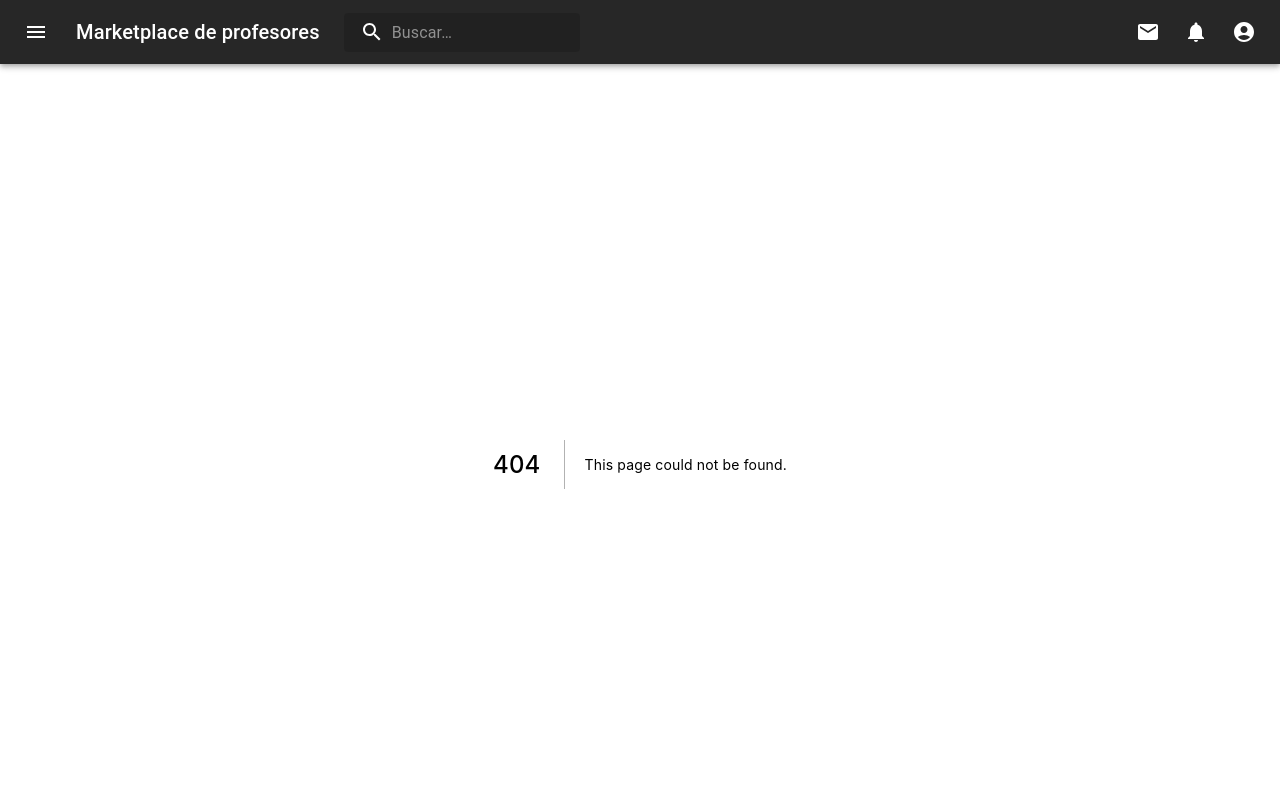
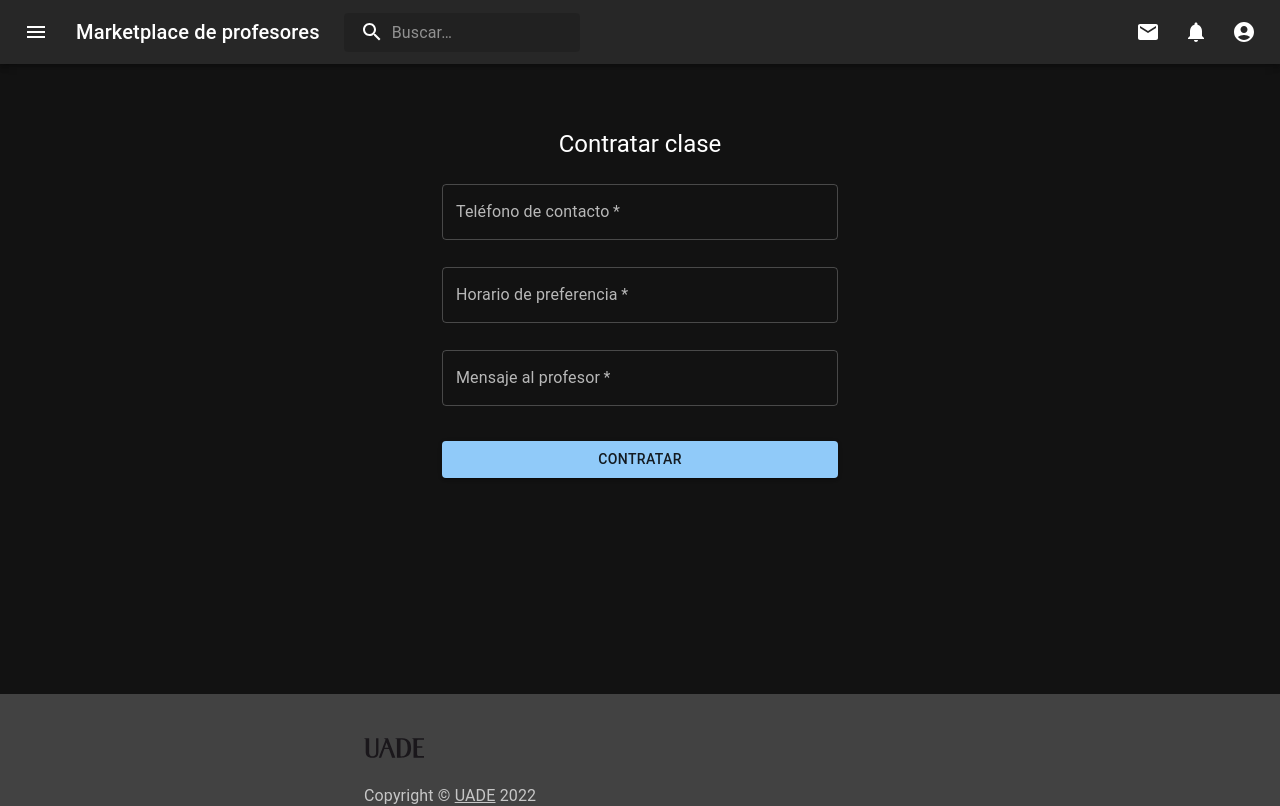
Before and after one commit to 3nu3l/marketplace-profesores-particulares, a Next.js app in the folder frontend/: page /classBuy in a window 1280 px wide. Before the commit this address had no page. Shown: the top 806 px of the page. Built offline with nearby package versions, Linux system fonts and the light colour scheme.

Commit message:
Added class buy page

```diff
--- /dev/null
+++ b/frontend/pages/classBuy.tsx
@@ -0,0 +1,116 @@
+import * as React from 'react';
+import Avatar from '@mui/material/Avatar';
+import Button from '@mui/material/Button';
+import CssBaseline from '@mui/material/CssBaseline';
+import TextField from '@mui/material/TextField';
+import FormControlLabel from '@mui/material/FormControlLabel';
+import Checkbox from '@mui/material/Checkbox';
+import Link from '@mui/material/Link';
+import Grid from '@mui/material/Grid';
+import Box from '@mui/material/Box';
+import LockOutlinedIcon from '@mui/icons-material/LockOutlined';
+import Typography from '@mui/material/Typography';
+import Container from '@mui/material/Container';
+import { InputAdornment, IconButton } from '@mui/material';
+import { Visibility, VisibilityOff } from '@mui/icons-material';
+
+export default function ClassBuy() {
+    const phoneRegex = /^[0-9,+]*$/
+    const [phoneNumber, setPhoneNumber] = React.useState("");
+    const [errorphoneNumber, setErrorPhoneNumber] = React.useState(false);
+
+    const [schedule, setSchedule] = React.useState("");
+    const [errorSchedule, setErrorSchedule] = React.useState(false);
+
+    const [message, setMessage] = React.useState("");
+    const [errorMessage, setErrorMessage] = React.useState(false);
+
+    const handleSubmit = (event: React.FormEvent<HTMLFormElement>) => {
+        event.preventDefault();
+        const data = new FormData(event.currentTarget);
+
+        if (phoneNumber.trim().length === 0 || !phoneNumber.match(phoneRegex))
+            setErrorPhoneNumber(true);
+        else
+            setErrorPhoneNumber(false);
+
+        if (schedule.trim().length === 0)
+            setErrorSchedule(true);
+        else
+            setErrorSchedule(false);
+
+        if (message.trim().length === 0)
+            setErrorMessage(true);
+        else
+            setErrorMessage(false);
+    };
+
+    return (
+        <Container component="main" maxWidth="xs">
+        <CssBaseline />
+        <Box
+            sx={{
+            marginTop: 8,
+            marginBottom: 25,
+            display: 'flex',
+            flexDirection: 'column',
+            alignItems: 'center',
+            }}
+        >
+            <Typography component="h1" variant="h5">
+            Contratar clase
+            </Typography>
+            <Box component="form" onSubmit={handleSubmit} noValidate sx={{ mt: 1 }}>
+            <TextField
+                margin="normal"
+                required
+                fullWidth
+                id="phoneNumber"
+                label="Teléfono de contacto"
+                name="phoneNumber"
+                autoComplete="phone"
+                error={errorphoneNumber}
+                helperText={errorphoneNumber ?
+                <>El formato de telefono es incorrecto. Ejemplo: +5491187654321</> : <></>}
+                onChange={(event) => setPhoneNumber(event.target.value)}
+                value={phoneNumber}
+            />
+            <TextField
+                margin="normal"
+                required
+                fullWidth
+                name="schedule"
+                label="Horario de preferencia"
+                id="schedule"
+                error={errorSchedule}
+                helperText={errorSchedule ?
+                <>No debe quedar vacío</> : <></>}
+                onChange={(event) => setSchedule(event.target.value)}
+                value={schedule}
+            />
+            <TextField
+                margin="normal"
+                required
+                fullWidth
+                name="message"
+                label="Mensaje al profesor"
+                id="message"
+                error={errorMessage}
+                helperText={errorMessage ?
+                <>No debe quedar vacío</> : <></>}
+                onChange={(event) => setMessage(event.target.value)}
+                value={message}
+            />
+            <Button
+                type="submit"
+                fullWidth
+                variant="contained"
+                sx={{ mt: 3, mb: 2 }}
+            >
+                Contratar
+            </Button>
+            </Box>
+        </Box>
+        </Container>
+    );
+}
--- a/frontend/pages/classDetails.tsx
+++ b/frontend/pages/classDetails.tsx
@@ -59,7 +59,7 @@ export default function ClassDetails({name, subject, price, rating, frequency, d
                 </Grid>
             </Paper>
             <br />
-            <Link href="/"><Button variant='contained' style={{marginLeft: "auto"}}>Contratar esta clase</Button></Link>
+            <Link href="/classBuy"><Button variant='contained' style={{marginLeft: "auto"}}>Contratar esta clase</Button></Link>
             <br /><br />
             <Typography variant="h5">
                 Calificá esta clase:
```
